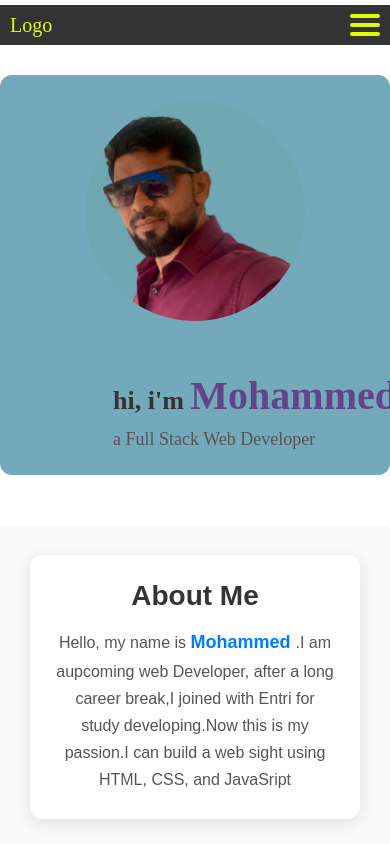
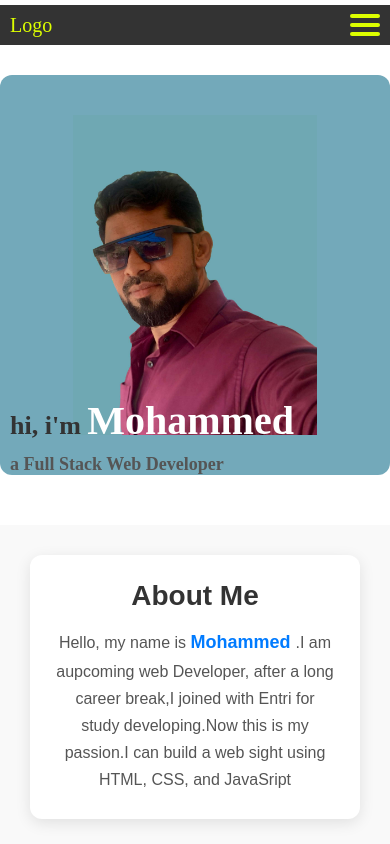
Before and after one commit to shan-mohammed/asignment-4, a plain HTML site: page index.html in a window 390 px wide. Shown: the top 844 px of the page. Drawn offline with Linux system fonts and the light colour scheme.

Commit message:
added media query for mobiles

```diff
--- a/style.css
+++ b/style.css
@@ -369,3 +369,22 @@ nav li a{
   transform: rotate(-45deg) translate(6px, -6px);;
  }
 }
+@media(max-width:576px){
+
+    .figure img{
+        height: 320px;
+        width:auto;
+        border-radius:0px;
+    }
+    .name{
+     position:absolute;
+     bottom: 0px;
+     left:10px
+    }
+    .name span{
+        color: #ffffff;
+    }
+    .name p{
+        font-weight: bold;
+    }
+}
```
